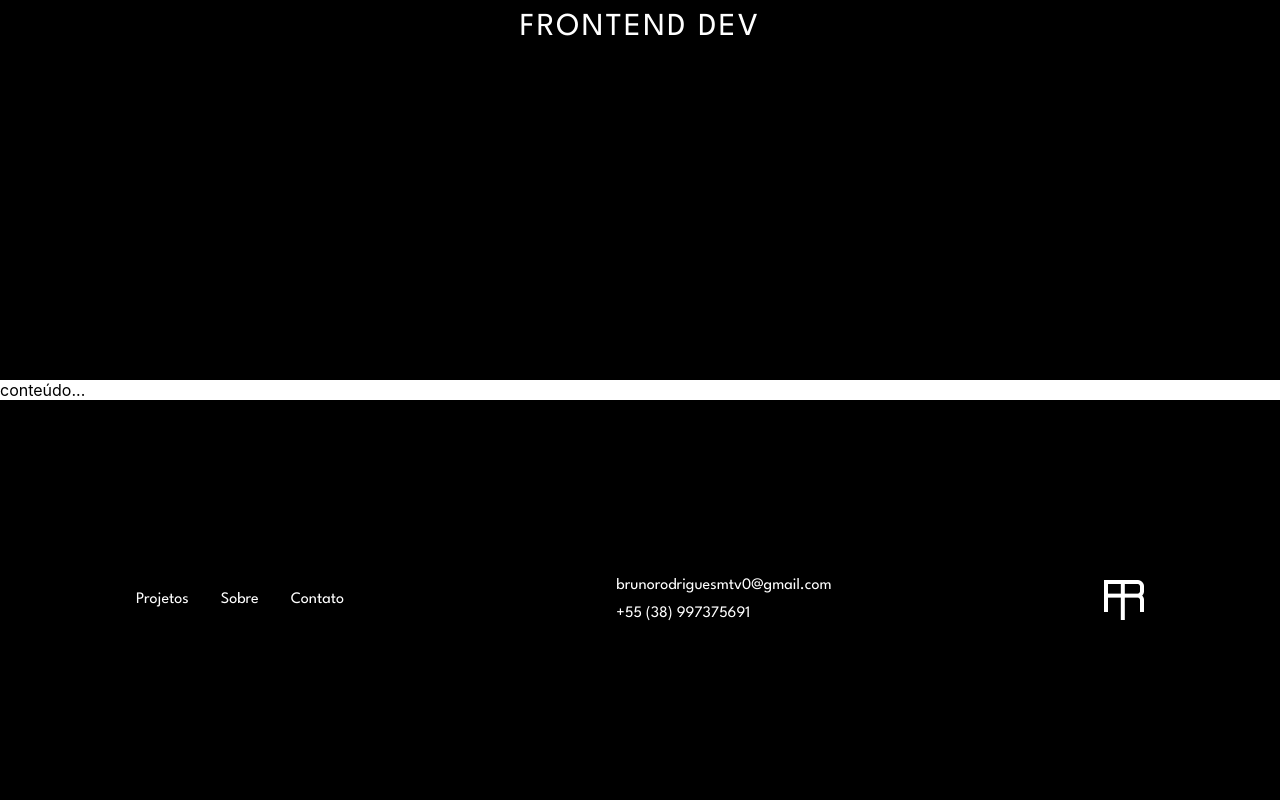
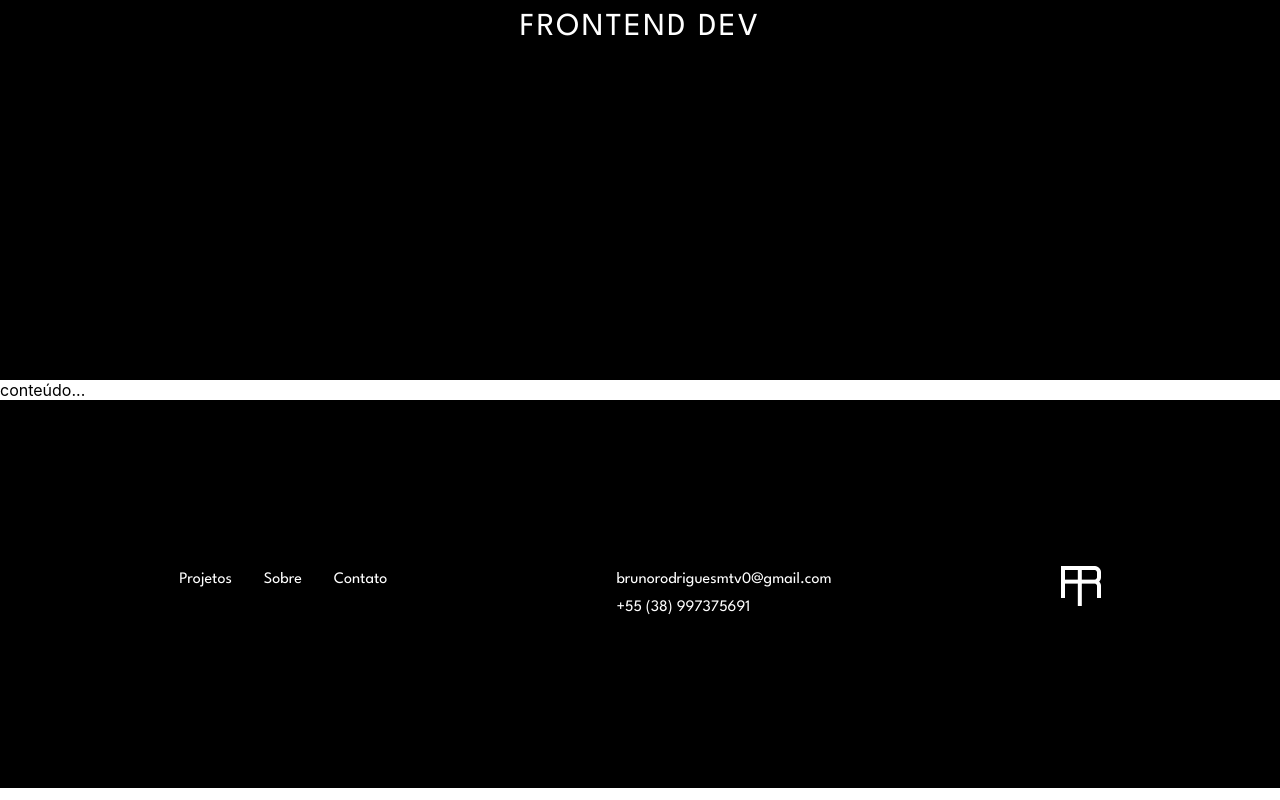
Before and after one commit to bruno-rodrigues0/bruno-fzn1, a React (Create React App) app: page / in a window 1280 px wide. Shown: the part 408-1208 px from the top of the page. Built offline with nearby package versions, Linux system fonts and the light colour scheme.

Commit message:
to cansando ja de commitar sa bosta

```diff
--- a/src/components/Footer/Footer.module.css
+++ b/src/components/Footer/Footer.module.css
@@ -2,14 +2,14 @@
 
 .footer{
     display: flex;
-    flex-wrap: wrap;
-    justify-content: space-around;
+    justify-content: center;
     align-items: center;
     background-color: #000;
     color: #fff;
     font-family: "League Spartan";
     line-height: 1.75;
-    height: 400px;
+    height: 260px;
+    padding: 4rem;
 }
 
 .ul{
@@ -28,6 +28,14 @@ span{
     color: white;
 }
 
-.footer img{
+.container{
+    width: 80%;
+    display: flex;
+    justify-content: space-between;
+    flex-wrap: wrap;
+}
+
+.container img{
     width: 40px;
+    height: 40px;
 }
--- a/src/components/Footer/index.jsx
+++ b/src/components/Footer/index.jsx
@@ -22,9 +22,11 @@ function Contact(){
 export default function Footer(){
     return (
         <footer className={ styles.footer }>
-            <Navigator />
-            <Contact />
-            <img src="/images/rpLogoWhite.png" alt="Logo do site" />
+            <div className={ styles.container }>
+                <Navigator />
+                <Contact />
+                <img src="/images/rpLogoWhite.png" alt="Logo do site" />
+            </div>
         </footer>
     );
 }
```
